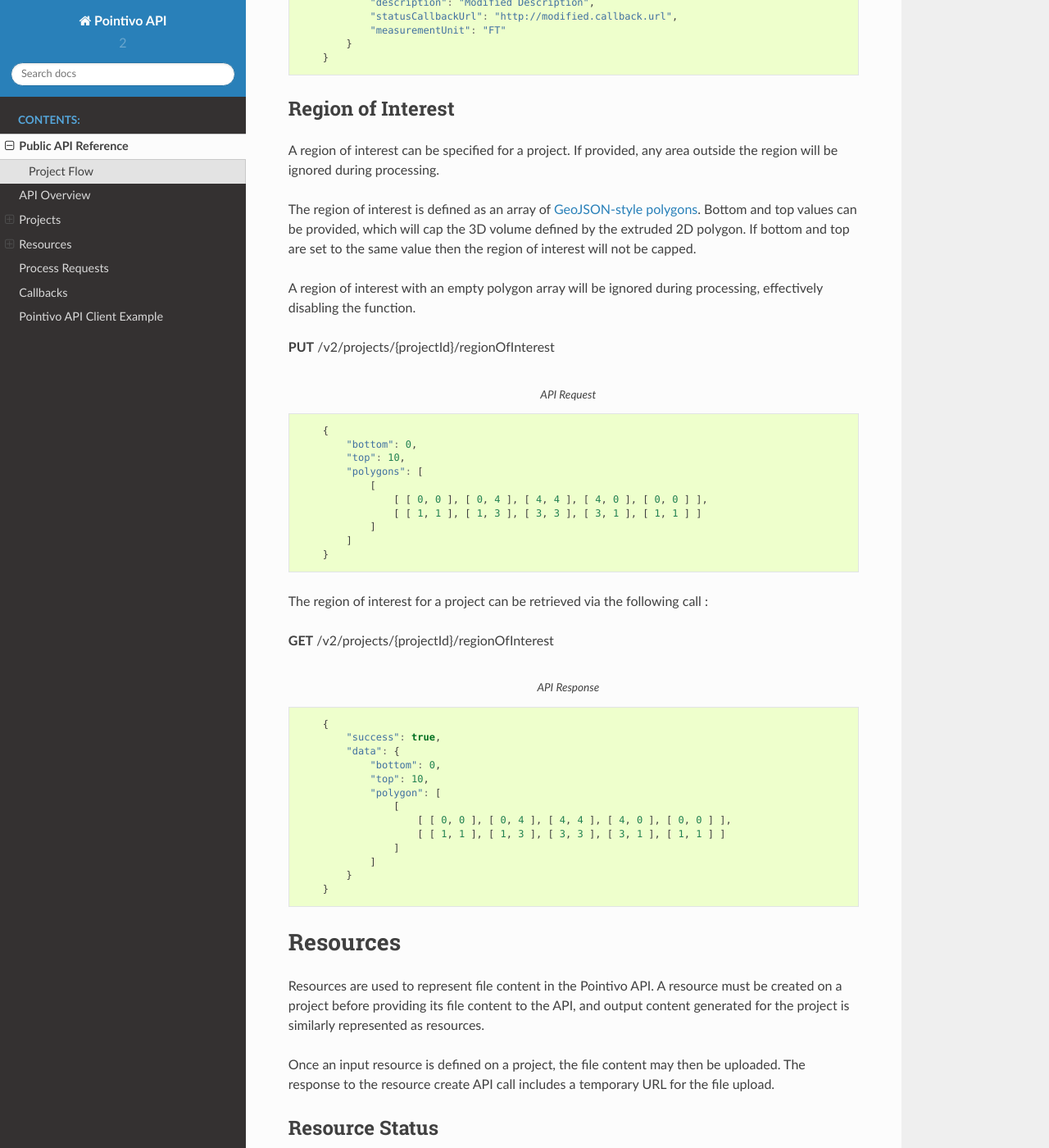
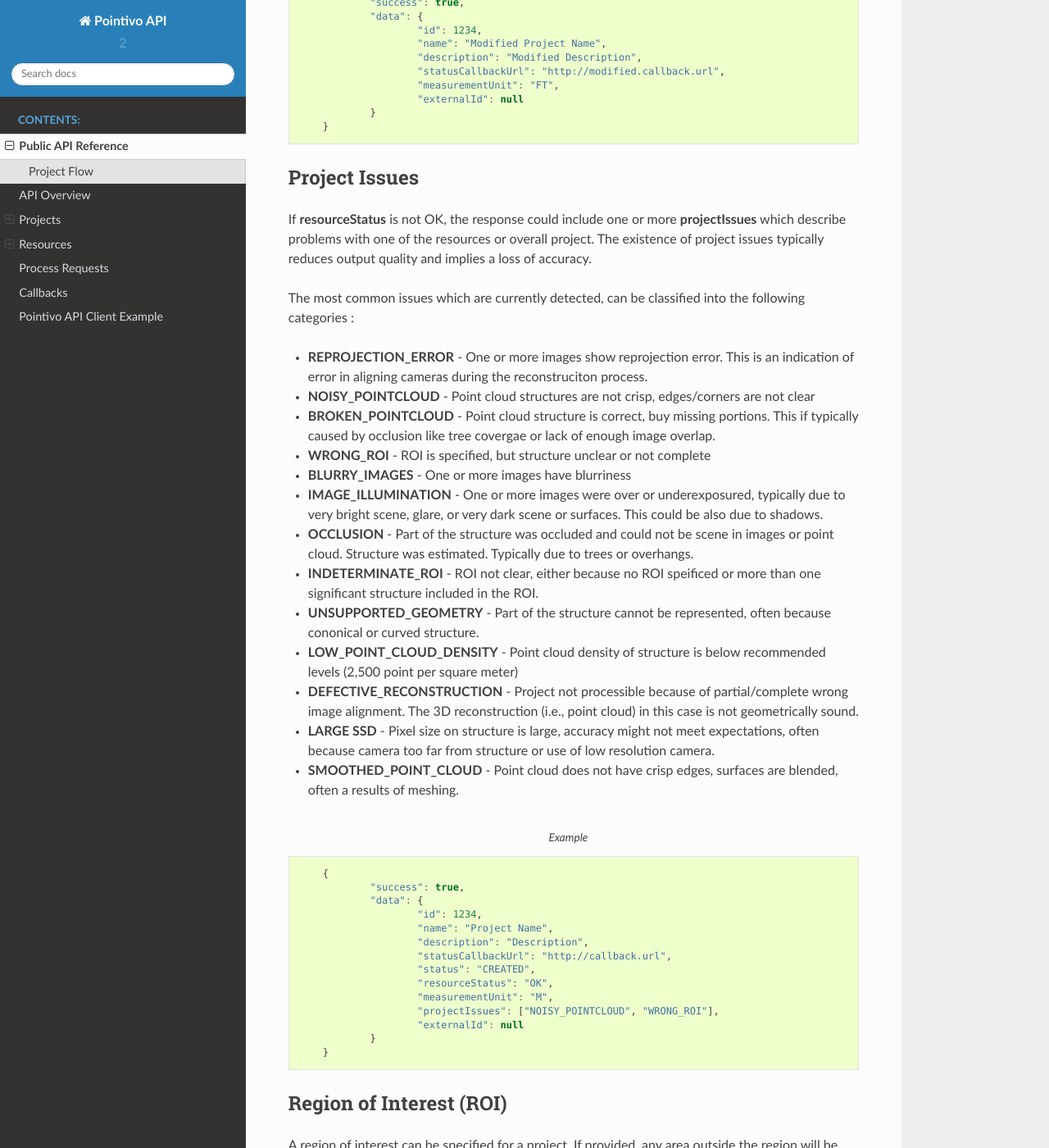
Before and after one commit to Pointivo/APIDocs, a Sphinx documentation site: the page built from docs/reference.rst, in a window 1280 px wide and 1400 px high, scrolled down 3602 px. Shown: the whole window at 82% size. Built offline with Sphinx 7.4.7 and the Read the Docs theme 2.0.0, drawn with Linux system fonts in a browser that asks for light colours; some of the changed text lies outside the part shown.

Commit message:
Added Project Issues section

```diff
--- a/docs/reference.rst
+++ b/docs/reference.rst
@@ -96,18 +96,20 @@ The response will include the newly created project, including its assigned id.
 .. code-block:: javascript
     :caption: API Response
 
-        {
-            "success": true,
-            "data": {
-                "id": 1234,
-                "name": "Project Name",
-                "description": "Description",
-                "statusCallbackUrl": "http://callback.url",
-                "status": "CREATED",
-                "resourceStatus": "OK",
-                "measurementUnit": "M"
-            }
-        }
+	{
+		"success": true,
+		"data": {
+			"id": 1234,
+			"name": "Project Name",
+			"description": "Description",
+			"statusCallbackUrl": "http://callback.url",
+			"status": "CREATED",
+			"resourceStatus": "OK",
+			"measurementUnit": "M",
+			"projectIssues": [],
+			"externalId": null
+		}
+	}
 
 .. _getprojectlabel:
 
@@ -124,18 +126,20 @@ The response will include the current project data :
 .. code-block:: javascript
     :caption: API Response
 
-        {
-            "success": true,
-            "data": {
-                "id": 1234,
-                "name": "Project Name",
-                "description": "Description",
-                "statusCallbackUrl": "http://callback.url",
-                "status": "CREATED",
-                "resourceStatus": "OK",
-                "measurementUnit": "M"
-            }
-        }
+	{
+		"success": true,
+		"data": {
+			"id": 1234,
+			"name": "Project Name",
+			"description": "Description",
+			"statusCallbackUrl": "http://callback.url",
+			"status": "CREATED",
+			"resourceStatus": "OK",
+			"measurementUnit": "M",
+			"projectIssues": [],
+			"externalId": null
+		}
+	}
 
 
 --------------
@@ -162,21 +166,62 @@ The response will return the modified project data :
 .. code-block:: javascript
     :caption: API Response
 
-        {
-            "success": true,
-            "data": {
-                "id": 1234,
-                "name": "Modified Project Name",
-                "description": "Modified Description",
-                "statusCallbackUrl": "http://modified.callback.url",
-                "measurementUnit": "FT"
-            }
-        }
+	{
+		"success": true,
+		"data": {
+			"id": 1234,
+			"name": "Modified Project Name",
+			"description": "Modified Description",
+			"statusCallbackUrl": "http://modified.callback.url",
+			"measurementUnit": "FT",
+			"externalId": null
+		}
+	}
+
+---------------
+Project Issues
+---------------
+
+If **resourceStatus** is not OK, the response could include one or more **projectIssues** which describe problems with one of the resources or overall project.  The existence of project issues typically reduces output quality and implies a loss of accuracy.
+
+The most common issues which are currently detected, can be classified into the following categories :
+
+* **REPROJECTION_ERROR** - One or more images show reprojection error. This is an indication of error in aligning cameras during the reconstruciton process.
+* **NOISY_POINTCLOUD** - Point cloud structures are not crisp, edges/corners are not clear
+* **BROKEN_POINTCLOUD** - Point cloud structure is correct, buy missing portions. This if typically caused by occlusion like tree covergae or lack of enough image overlap.
+* **WRONG_ROI** - ROI is specified, but structure unclear or not complete
+* **BLURRY_IMAGES** - One or more images have blurriness
+* **IMAGE_ILLUMINATION** - One or more images were over or underexposured, typically due to very bright scene, glare, or very dark scene or surfaces. This could be also due to shadows.
+* **OCCLUSION** - Part of the structure was occluded and could not be scene in images or point cloud.  Structure was estimated. Typically due to trees or overhangs.
+* **INDETERMINATE_ROI** - ROI not clear, either because no ROI speificed or more than one significant structure included in the ROI.
+* **UNSUPPORTED_GEOMETRY** - Part of the structure cannot be represented, often because cononical or curved structure.
+* **LOW_POINT_CLOUD_DENSITY** - Point cloud density of structure is below recommended levels (2,500 point per square meter)
+* **DEFECTIVE_RECONSTRUCTION** - Project not processible because of partial/complete wrong image alignment. The 3D reconstruction (i.e., point cloud) in this case is not geometrically sound.
+* **LARGE SSD** - Pixel size on structure is large, accuracy might not meet expectations, often because camera too far from structure or use of low resolution camera.
+* **SMOOTHED_POINT_CLOUD** - Point cloud does not have crisp edges, surfaces are blended, often a results of meshing.
+
+.. code-block:: javascript
+    :caption: Example
+
+	{
+		"success": true,
+		"data": {
+			"id": 1234,
+			"name": "Project Name",
+			"description": "Description",
+			"statusCallbackUrl": "http://callback.url",
+			"status": "CREATED",
+			"resourceStatus": "OK",
+			"measurementUnit": "M",
+			"projectIssues": ["NOISY_POINTCLOUD", "WRONG_ROI"],
+			"externalId": null
+		}
+	}
 
 
-----------------------
-Region of Interest
-----------------------
+-------------------------
+Region of Interest  (ROI)
+-------------------------
 
 A region of interest can be specified for a project.   If provided, any area outside the region will be ignored during processing.
 
@@ -448,37 +493,40 @@ If a callback is defined for a project, the callback will be invoked once the pr
 .. code-block:: javascript
     :caption: Callback POST body
 
-        {
-          "project": {
-            "id": 5847,
-            "name": "Project Name",
-            "description": "Project Description",
-            "statusCallbackUrl": "https://callback.url",
-            "resourceStatus": "OK",
-            "status": "COMPLETE_INITIAL"
-          },
-          "resources": [
-            {
-              "id": 2345,
-              "name": "Pointcloud Resource",
-              "description": "",
-              "type": "POINT_DENSE",
-              "filename": "pointDense.ply",
-              "flowType": "IN",
-              "metadata": {},
-              "status": "OK",
-              "downloadUrl": "https://download.url"
-            },
-            {
-              "id": 2346,
-              "name": "GEOJSON",
-              "description": "",
-              "type": "GEOJSON",
-              "filename": "wireframe.geojson",
-              "flowType": "OUT",
-              "metadata": {},
-              "status": "OK",
-              "downloadUrl": "https://download.url"
-            }
-          ]
-        }
+	{
+		"project": {
+		"id": 5847,
+		"name": "Project Name",
+		"description": "Project Description",
+		"statusCallbackUrl": "https://callback.url",
+		"resourceStatus": "OK",
+		"status": "COMPLETE_INITIAL",
+		"measurementUnit": "M",
+		"projectIssues": [],
+		"externalId": null
+	  },
+	  "resources": [
+		{
+		  "id": 2345,
+		  "name": "Pointcloud Resource",
+		  "description": "",
+		  "type": "POINT_DENSE",
+		  "filename": "pointDense.ply",
+		  "flowType": "IN",
+		  "metadata": {},
+		  "status": "OK",
+		  "downloadUrl": "https://download.url"
+		},
+		{
+		  "id": 2346,
+		  "name": "GEOJSON",
+		  "description": "",
+		  "type": "GEOJSON",
+		  "filename": "wireframe.geojson",
+		  "flowType": "OUT",
+		  "metadata": {},
+		  "status": "OK",
+		  "downloadUrl": "https://download.url"
+		}
+	  ]
+	}
```
